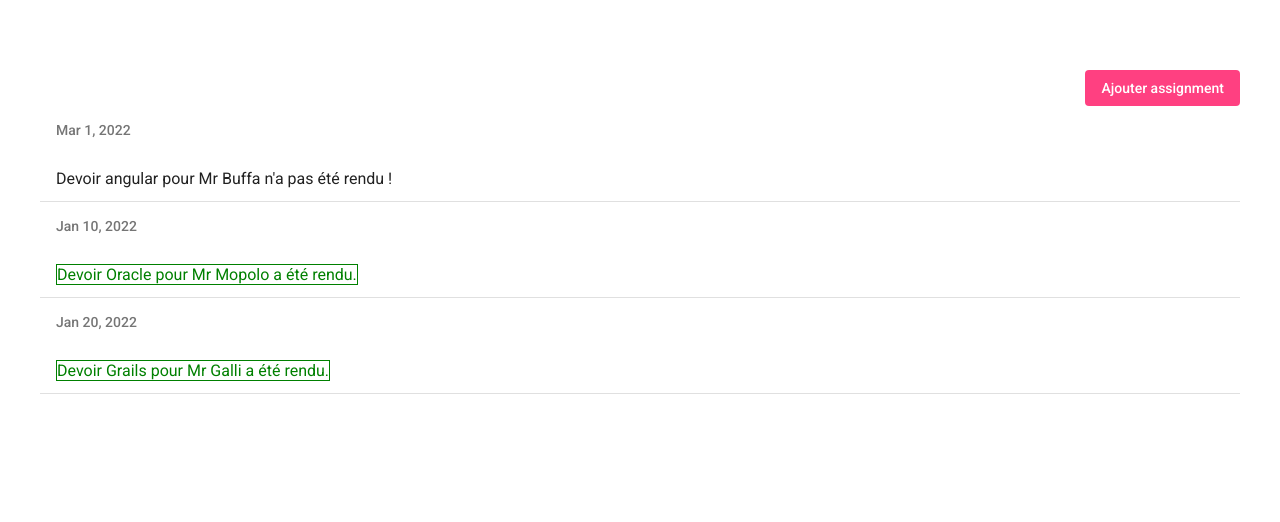
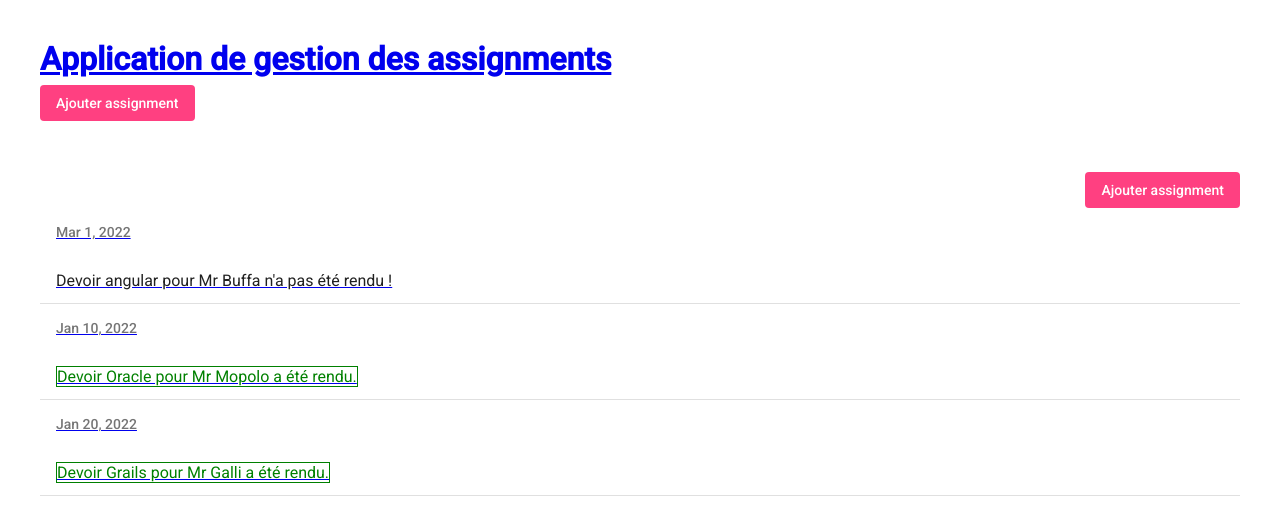
Before and after one commit to maximilien-yedo/assigmnt-app, an Angular app: page / in a window 1280 px wide. Shown: the top 522 px of the page. Built offline with nearby package versions, Linux system fonts and the light colour scheme.

Commit message:
route pour afficher le detail d'un component

```diff
--- a/src/app/app.component.html
+++ b/src/app/app.component.html
@@ -1 +1,16 @@
-<app-assignments></app-assignments>
+<h1>
+  <nav>
+    <a routerLink="/home">Application de gestion des assignments</a>&nbsp;
+      <div class="ajouterBtn">
+    <a routerLink="/add">
+      <button mat-flat-button color="accent" >
+        Ajouter assignment
+      </button>
+    </a>
+  </div>
+  </nav>
+</h1>
+<!--
+  La ligne suivante permet d'afficher le composant qui correspond à l'URL (en fonction des routes)
+-->
+<router-outlet></router-outlet>
--- a/src/app/assignments/add-assignment/add-assignment.component.ts
+++ b/src/app/assignments/add-assignment/add-assignment.component.ts
@@ -1,4 +1,5 @@
-import { Component, EventEmitter, OnInit, Output } from '@angular/core';
+import { Component, OnInit } from '@angular/core';
+import { AssignmentsService } from 'src/app/shared/assignments.service';
 import { Assignment } from '../assignment.model';
 
 @Component({
@@ -7,13 +8,11 @@ import { Assignment } from '../assignment.model';
   styleUrls: ['./add-assignment.component.css']
 })
 export class AddAssignmentComponent implements OnInit {
-  @Output() nouvelAssignment = new EventEmitter<Assignment>();
-
  // Champs du formulaire
  nomAssignment = "";
  dateDeRenduAssignment!:Date;
 
-  constructor() { }
+  constructor(private assignmentsService:AssignmentsService) { }
 
   ngOnInit(): void {
   }
@@ -23,15 +22,18 @@ export class AddAssignmentComponent implements OnInit {
     console.log(this.dateDeRenduAssignment);
 
     let newAssignment = new Assignment();
+    newAssignment.id = Math.round(Math.random()*1000000); // id entier entre 0 et 1M
     newAssignment.nom = this.nomAssignment;
     newAssignment.dateDeRendu = this.dateDeRenduAssignment;
     newAssignment.rendu = false;
 
-    //this.assignments.push(newAssignment)
-    // On doit envoyer le nouvel assignment au père pour que LUI, fasse l'ajout dans le
-    // tableau qui est définit dans son fichier typescript
+    this.assignmentsService.addAssignment(newAssignment)
+    .subscribe(message => {
+      console.log(message);
 
-    this.nouvelAssignment.emit(newAssignment);
+      // on doit naviguer vers l'URL qui affiche la liste ("" ou "/home")
+      // on doit naviguer par programme
+    })
   }
 
 }
--- a/src/app/assignments/assignment-detail/assignment-detail.component.html
+++ b/src/app/assignments/assignment-detail/assignment-detail.component.html
@@ -1,3 +1,4 @@
+<h3>Dans le detail</h3>
 <mat-card *ngIf="assignmentTransmis">
   <mat-card-title>{{assignmentTransmis.nom}}</mat-card-title>
   <mat-card-subtitle>{{assignmentTransmis?.dateDeRendu | date}}</mat-card-subtitle>
--- a/src/app/assignments/assignment-detail/assignment-detail.component.ts
+++ b/src/app/assignments/assignment-detail/assignment-detail.component.ts
@@ -1,33 +1,57 @@
-import { Component, EventEmitter, Input, OnInit, Output } from '@angular/core';
+import { Component, OnInit } from '@angular/core';
+import { ActivatedRoute } from '@angular/router';
 import { AssignmentsService } from 'src/app/shared/assignments.service';
 import { Assignment } from '../assignment.model';
 
 @Component({
   selector: 'app-assignment-detail',
   templateUrl: './assignment-detail.component.html',
-  styleUrls: ['./assignment-detail.component.css']
+  styleUrls: ['./assignment-detail.component.css'],
 })
 export class AssignmentDetailComponent implements OnInit {
-  @Input() assignmentTransmis?:Assignment;
-  @Output() deleteAssignment = new EventEmitter<Assignment>();
+  assignmentTransmis?: Assignment;
 
-  constructor(private assignmentsService:AssignmentsService) { }
+  constructor(private assignmentsService: AssignmentsService,
+              private route:ActivatedRoute) {}
 
   ngOnInit(): void {
+    // le + force la conversion "string" vers "number"
+    const id:number = +this.route.snapshot.params['id'];
+
+    console.log("Composant detail, id = " + id);
+
+    // a partir de l'id on demande au service l'assignment qui correspond
+    this.assignmentsService.getAssignment(id)
+    .subscribe(assignment => {
+      this.assignmentTransmis = assignment;
+    })
   }
 
   onAssignmentRendu() {
-    if(this.assignmentTransmis) {
+    if (this.assignmentTransmis) {
       this.assignmentTransmis.rendu = true;
 
-      this.assignmentsService.updateAssignment(this.assignmentTransmis)
-      .subscribe(message => {
-        console.log(message);
-      })
+      this.assignmentsService
+        .updateAssignment(this.assignmentTransmis)
+        .subscribe((message) => {
+          console.log(message);
+
+          // pour cacher la vue de details une fois modifié
+          this.assignmentTransmis = undefined;
+        });
     }
   }
 
   onDeleteAssignment() {
-    this.deleteAssignment.emit(this.assignmentTransmis);
+    if (this.assignmentTransmis) {
+      this.assignmentsService
+        .deleteAssignment(this.assignmentTransmis)
+        .subscribe((message) => {
+          console.log(message);
+
+          // pour cacher la vue de details une fois supprimé
+          this.assignmentTransmis = undefined;
+        });
+    }
   }
 }
--- a/src/app/assignments/assignment.model.ts
+++ b/src/app/assignments/assignment.model.ts
@@ -1,4 +1,5 @@
 export class Assignment {
+  id!:number;
   nom!:string;
   dateDeRendu!:Date;
   rendu!:boolean;
--- a/src/app/assignments/assignments.component.html
+++ b/src/app/assignments/assignments.component.html
@@ -1,17 +1,17 @@
-<app-add-assignment *ngIf="formVisible"
-                    (nouvelAssignment)="onNouvelAssignment($event)"
->
-
-</app-add-assignment>
-
-<main *ngIf="!formVisible" class="container">
-  <button mat-flat-button color="accent" (click)="onAddAssignmentBtnClick()" class="ajouterBtn">
+<main class="container">
+  <div class="ajouterBtn">
+    <a routerLink="/add">
+      <button mat-flat-button color="accent">
         Ajouter assignment
       </button>
+    </a>
+  </div>
 
   <mat-list *ngFor="let assignment of assignments; let i=index">
+    <nav>
+      <a routerLink="/assignment/{{assignment.id}}">
         <h3 mat-subheader>{{assignment.dateDeRendu | date}}</h3>
-    <mat-list-item (click)="assignmentClique(assignment)">
+        <mat-list-item>
           <p *ngIf="assignment.rendu; else nonsoumis" appRendu>
             {{assignment.nom}} a été rendu.
           </p>
@@ -21,9 +21,7 @@
           </ng-template>
           <mat-divider></mat-divider>
         </mat-list-item>
+      </a>
+    </nav>
   </mat-list>
-  <app-assignment-detail [assignmentTransmis]="assignmentSelectionne"
-                         (deleteAssignment)="onDeleteAssignment($event)"
-  >
-  </app-assignment-detail>
 </main>
--- a/src/app/assignments/assignments.component.ts
+++ b/src/app/assignments/assignments.component.ts
@@ -8,12 +8,6 @@ import { Assignment } from './assignment.model';
   styleUrls: ['./assignments.component.css'],
 })
 export class AssignmentsComponent implements OnInit {
-  // pour afficher ou non le formulaire
-  formVisible = false;
-
-  // Pour envoie au composant de detail
-  assignmentSelectionne?: Assignment;
-
   titre = 'Application de gestion des assignments !';
   assignments: Assignment[] = [];
 
@@ -36,36 +30,4 @@ export class AssignmentsComponent implements OnInit {
     return index % 2 ? 'red' : 'green';
   }
 
-  assignmentClique(assignment: Assignment) {
-    this.assignmentSelectionne = assignment;
-  }
-
-  onAddAssignmentBtnClick() {
-    this.formVisible = true;
-
-    // pour cacher la vue de details
-    this.assignmentSelectionne = undefined;
-  }
-
-  onDeleteAssignment(assignment: Assignment) {
-    this.assignmentsService.deleteAssignment(assignment)
-      .subscribe((message) => {
-        console.log(message);
-
-        // pour cacher la vue de details
-        this.assignmentSelectionne = undefined;
-      });
-  }
-
-  onNouvelAssignment(assignment: Assignment) {
-    //this.assignments.push(assignment);
-    this.assignmentsService.addAssignment(assignment).subscribe((message) => {
-      console.log(message);
-
-      // on ne cache le formulaire et on ne re-affiche la liste que quand les données sont réellement
-      // ajoutées. Si passe par une requête ajax dans le cloud et une vraie BD, alors le seul endroit
-      // qui permet d'être sûr que les données ont été réellement ajoutées, c'est ici, dans le subscribe
-      this.formVisible = false;
-    });
-  }
 }
--- a/src/app/shared/assignments.service.ts
+++ b/src/app/shared/assignments.service.ts
@@ -1,6 +1,7 @@
 import { Injectable } from '@angular/core';
 import { Observable, of } from 'rxjs';
 import { Assignment } from '../assignments/assignment.model';
+import { LoggingService } from './logging.service';
 
 @Injectable({
   providedIn: 'root'
@@ -8,37 +9,52 @@ import { Assignment } from '../assignments/assignment.model';
 export class AssignmentsService {
   assignments:Assignment[] = [
     {
+      id:1,
       nom:"Devoir angular pour Mr Buffa",
       dateDeRendu: new Date("2022-03-01"),
       rendu:false
     },
     {
+      id:2,
       nom:"Devoir Oracle pour Mr Mopolo",
       dateDeRendu: new Date("2022-01-10"),
       rendu:true
     },
     {
+      id:3,
       nom:"Devoir Grails pour Mr Galli",
       dateDeRendu: new Date("2022-01-20"),
       rendu:true
     }
   ]
 
-  constructor() { }
+  constructor(private loggingService:LoggingService) {
+    this.loggingService.setLoggingLevel(1);
+  }
 
   getAssignments():Observable<Assignment[]> {
     return of(this.assignments);
   }
 
+  getAssignment(id:number):Observable<Assignment|undefined> {
+    // on doit mettre | undefined si jamais l'élément n'existe pas
+    let a:Assignment|undefined = this.assignments.find(a => a.id === id);
+
+    return of(a);
+  }
+
   addAssignment(assignment:Assignment):Observable<string> {
     this.assignments.push(assignment);
 
+    this.loggingService.log(assignment, "ajouté");
     return of("Assignment ajouté");
   }
 
   updateAssignment(assignment:Assignment):Observable<string> {
     // pour le moment rien besoin de faire... ca marche tel quel
     // plus tard envoyer requête HTTP PUT sur web service pour update d'une base de données...
+
+    this.loggingService.log(assignment, "modifié");
 
     return of("Assignment Modifié");
   }
@@ -47,6 +63,8 @@ export class AssignmentsService {
     const pos = this.assignments.indexOf(assignment);
     this.assignments.splice(pos, 1);
 
+    this.loggingService.log(assignment, "supprimé");
+
     return of("Assignment Supprimé");
   }
 }
--- /dev/null
+++ b/src/app/shared/logging.service.ts
@@ -0,0 +1,20 @@
+import { Injectable } from '@angular/core';
+import { Assignment } from '../assignments/assignment.model';
+
+@Injectable({
+  providedIn: 'root'
+})
+export class LoggingService {
+  level:number=0;
+
+  constructor() { }
+
+  log(assignment:Assignment, action:string) {
+    if(this.level >= 1)
+      console.log("LOGGING SERVICE : " + assignment.nom + " " + action);
+  }
+
+  setLoggingLevel(val:number) {
+    this.level = val;
+  }
+}
```
Also changed, not shown: src/app/app.module.ts (+24 -1 lines). Lines whose indentation alone changed are shown as unchanged.
